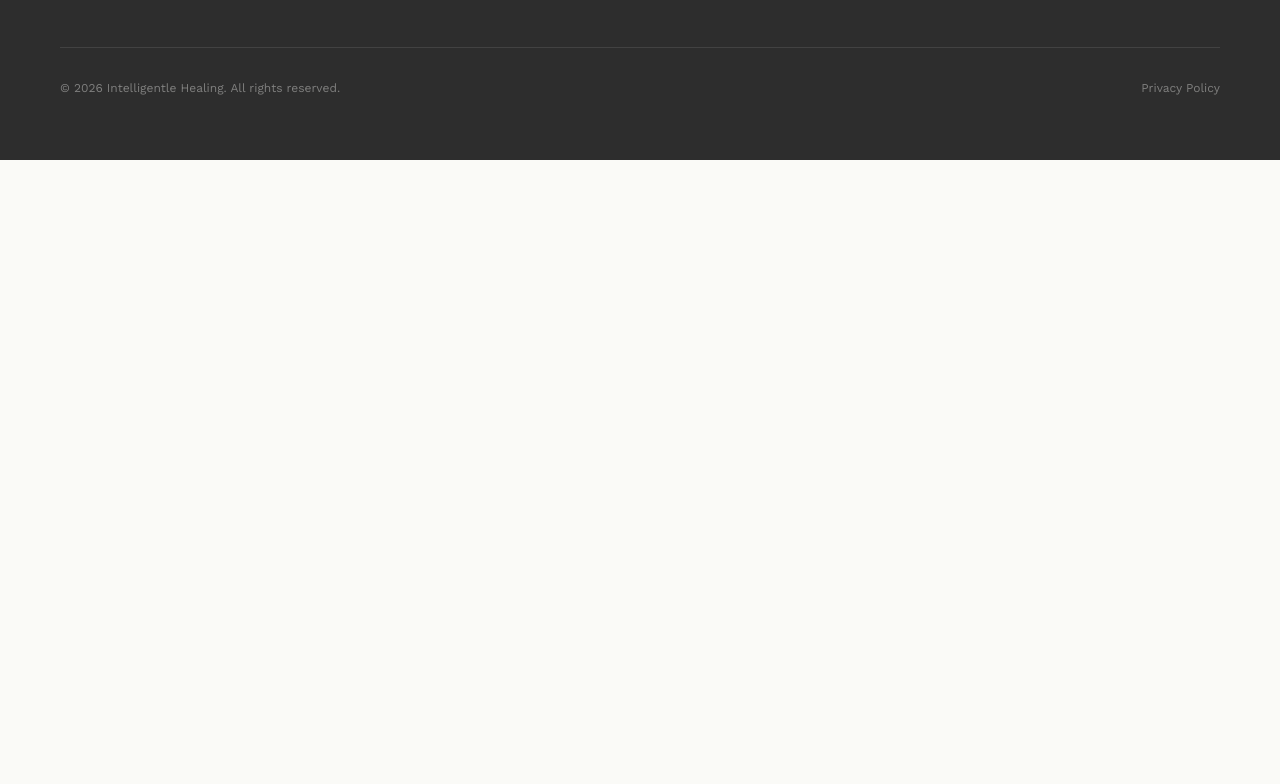
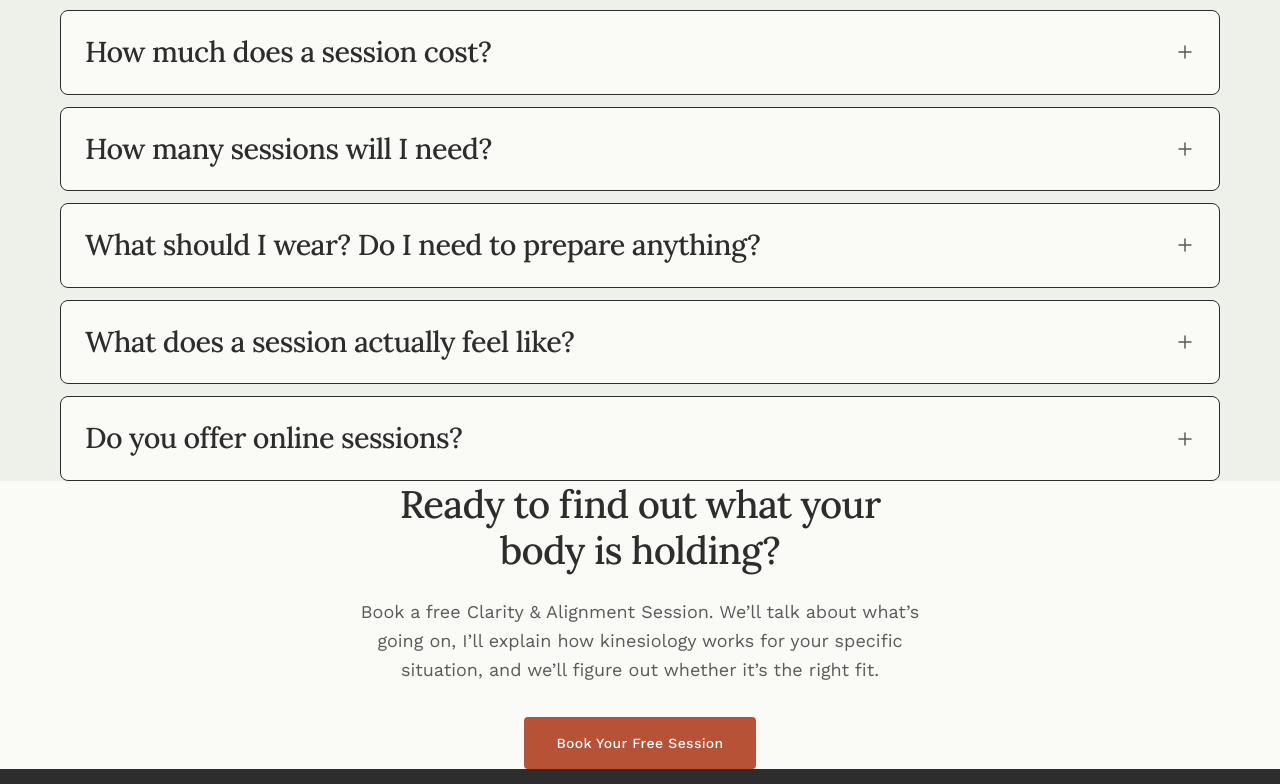
Before and after one commit to marinovicluke-byte/vildans-website, a Next.js app: page / in a window 1280 px wide. Shown: the part 3136-3920 px from the top of the page. Before the commit the page ends 3296 px from the top, so only its background shows below. Built offline with nearby package versions, Linux system fonts and the light colour scheme.

Commit message:
feat: complete homepage with FAQ accordion and FinalCTA

```diff
--- a/src/app/page.tsx
+++ b/src/app/page.tsx
@@ -4,18 +4,26 @@ import { WhatIHelpWith } from "@/components/home/WhatIHelpWith";
 import { HowItWorks } from "@/components/home/HowItWorks";
 import { Testimonials } from "@/components/home/Testimonials";
 import { AboutPreview } from "@/components/home/AboutPreview";
-import { JsonLd } from "@/lib/schema";
+import { FAQ, faqs } from "@/components/home/FAQ";
+import { FinalCTA } from "@/components/home/FinalCTA";
 import {
+  JsonLd,
   localBusinessSchema,
   organizationSchema,
   websiteSchema,
+  faqSchema,
 } from "@/lib/schema";
 
 export default function Home() {
   return (
     <main>
       <JsonLd
-        data={[localBusinessSchema(), organizationSchema(), websiteSchema()]}
+        data={[
+          localBusinessSchema(),
+          organizationSchema(),
+          websiteSchema(),
+          faqSchema(faqs),
+        ]}
       />
       <Hero />
       <CredibilityStrip />
@@ -23,6 +31,8 @@ export default function Home() {
       <HowItWorks />
       <Testimonials />
       <AboutPreview />
+      <FAQ />
+      <FinalCTA />
     </main>
   );
 }
--- /dev/null
+++ b/src/components/home/FAQ.tsx
@@ -0,0 +1,95 @@
+"use client";
+
+import { useState } from "react";
+import { Section } from "@/components/ui/Section";
+import { Container } from "@/components/ui/Container";
+
+const faqs = [
+  {
+    question: "What is kinesiology and how does it work?",
+    answer:
+      "Kinesiology uses muscle monitoring, gentle pressure applied to a muscle (usually on your arm), to identify where your body is holding stress, tension, or imbalance. Your muscles respond differently when a stressor is present. Once we identify what's going on, we use corrections drawn from Chinese medicine, neuroscience, and somatic processing to help your body release it.",
+  },
+  {
+    question: "How much does a session cost?",
+    answer:
+      "A single session is $270. Per-session rates are lower inside a tailored roadmap. To explore what's right for you, book a free Clarity & Alignment Session and we'll work it out together.",
+  },
+  {
+    question: "How many sessions will I need?",
+    answer:
+      "It depends on what you're working with. Some people feel significant shifts in 2-3 sessions. Deeper or long-held patterns often need 6-8 sessions. I'll be honest with you about what I think after the first session, I won't keep you coming back without reason.",
+  },
+  {
+    question: "What should I wear? Do I need to prepare anything?",
+    answer:
+      "Wear comfortable clothes you can move your arm freely in. Eat something light beforehand, not a full meal but don't come on an empty stomach. Drink water. That's it.",
+  },
+  {
+    question: "What does a session actually feel like?",
+    answer:
+      "You lie fully clothed on a treatment table. I apply gentle pressure to your arm while we work through different stressors. It's not painful. Most people find it calming. Some sessions bring up emotion, that's normal and part of the process. You're in control the entire time.",
+  },
+  {
+    question: "Do you offer online sessions?",
+    answer:
+      "Yes. Online sessions use surrogate muscle monitoring and verbal processing. They're effective for ongoing work, especially if you can't make it to Moorabbin. The initial session is ideally in person so I can work with you directly.",
+  },
+];
+
+export function FAQ() {
+  const [openIndex, setOpenIndex] = useState<number | null>(null);
+
+  return (
+    <Section bg="secondary-light">
+      <Container narrow>
+        <div className="text-center mb-12 md:mb-16">
+          <p className="text-xs uppercase tracking-[0.08em] font-medium text-text-secondary mb-4">
+            Common questions
+          </p>
+          <h2 className="font-heading text-text-primary">
+            What you might be wondering
+          </h2>
+        </div>
+        <div className="space-y-3">
+          {faqs.map((faq, i) => (
+            <div
+              key={i}
+              className="bg-bg-primary rounded-lg border border-border-subtle overflow-hidden"
+            >
+              <button
+                onClick={() => setOpenIndex(openIndex === i ? null : i)}
+                className="w-full text-left p-6 flex items-center justify-between gap-4"
+                aria-expanded={openIndex === i}
+              >
+                <h3 className="font-heading text-text-primary text-base font-medium pr-4">
+                  {faq.question}
+                </h3>
+                <span
+                  className={`flex-shrink-0 w-5 h-5 flex items-center justify-center text-text-secondary transition-transform duration-base ease-smooth ${
+                    openIndex === i ? "rotate-45" : ""
+                  }`}
+                >
+                  <svg width="14" height="14" viewBox="0 0 14 14" fill="none">
+                    <path d="M7 1v12M1 7h12" stroke="currentColor" strokeWidth="1.5" strokeLinecap="round" />
+                  </svg>
+                </span>
+              </button>
+              <div
+                className={`overflow-hidden transition-all duration-base ease-smooth ${
+                  openIndex === i ? "max-h-[500px] opacity-100" : "max-h-0 opacity-0"
+                }`}
+              >
+                <p className="px-6 pb-6 text-text-secondary text-sm leading-relaxed">
+                  {faq.answer}
+                </p>
+              </div>
+            </div>
+          ))}
+        </div>
+      </Container>
+    </Section>
+  );
+}
+
+export { faqs };
--- /dev/null
+++ b/src/components/home/FinalCTA.tsx
@@ -0,0 +1,24 @@
+import { Section } from "@/components/ui/Section";
+import { Container } from "@/components/ui/Container";
+import { Button } from "@/components/ui/Button";
+import { siteConfig } from "@/lib/site-config";
+
+export function FinalCTA() {
+  return (
+    <Section bg="primary">
+      <Container>
+        <div className="text-center max-w-[560px] mx-auto">
+          <h2 className="font-heading text-text-primary mb-6">
+            Ready to find out what your body is holding?
+          </h2>
+          <p className="text-text-secondary leading-relaxed mb-8">
+            Book a free Clarity & Alignment Session. We&rsquo;ll talk about what&rsquo;s going
+            on, I&rsquo;ll explain how kinesiology works for your specific situation, and
+            we&rsquo;ll figure out whether it&rsquo;s the right fit.
+          </p>
+          <Button href={siteConfig.bookingUrl}>Book Your Free Session</Button>
+        </div>
+      </Container>
+    </Section>
+  );
+}
```
